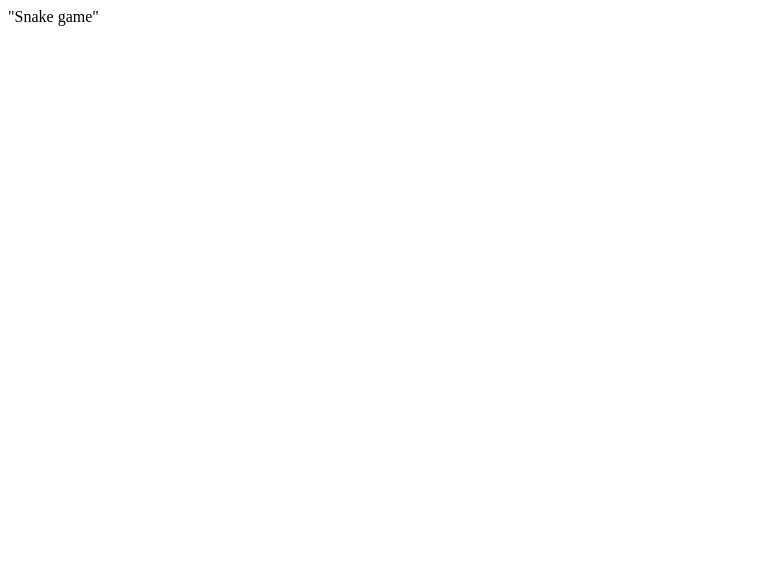
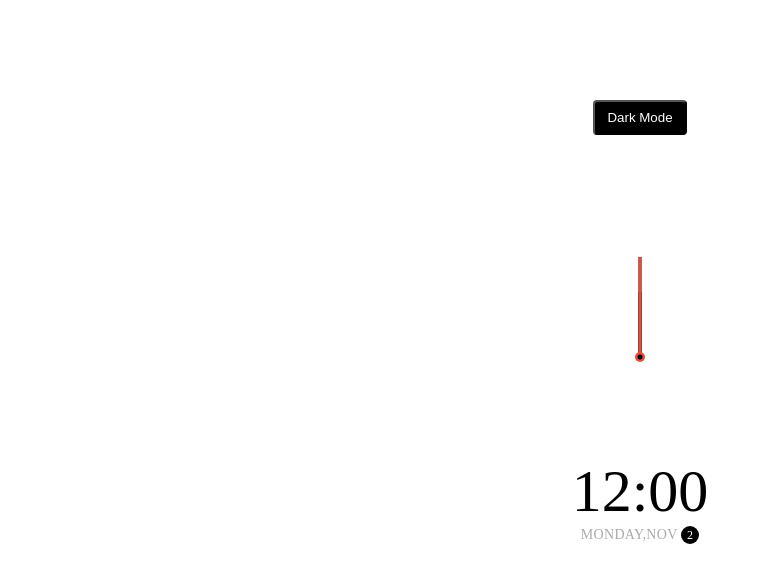
Before and after one commit to Siddhika123/Siddhika123.github.io, a plain HTML site: page index.html in a window 1280 px wide. Shown: the whole page, without its empty margins (0-760 px from the left). Drawn offline with Linux system fonts and the light colour scheme; files that its build step writes are made by us from their sources.

Commit message:
Update index.html

```diff
--- a/index.html
+++ b/index.html
@@ -1 +1,28 @@
-"Snake game"
+
+<!DOCTYPE html>
+<html  lang="en" dir="ltr">
+  <head>
+    <meta charset="utf-8"/>
+    <meta name="viewport" content="width=device-width,initial-scale=1.0"/>
+    <link rel="stylesheet" href="./css/clock.css"/>
+
+    <title>Theme Clock</title>
+  </head>
+  <body>
+    <button class="toggle">Dark Mode</button>
+    <div class="clock-container">
+      <div class="clock">
+
+
+      <div class="needle hour"></div>
+      <div class="needle minute"></div>
+      <div class="needle second"></div>
+      <div class="center-point"></div>
+
+    </div>
+    <div class="time">12:00</div>
+    <div class="date">Monday,Nov <span class="circle">2</span></div>
+    </div>
+ <script src="clock.js"></script>
+  </body>
+</html>
```
